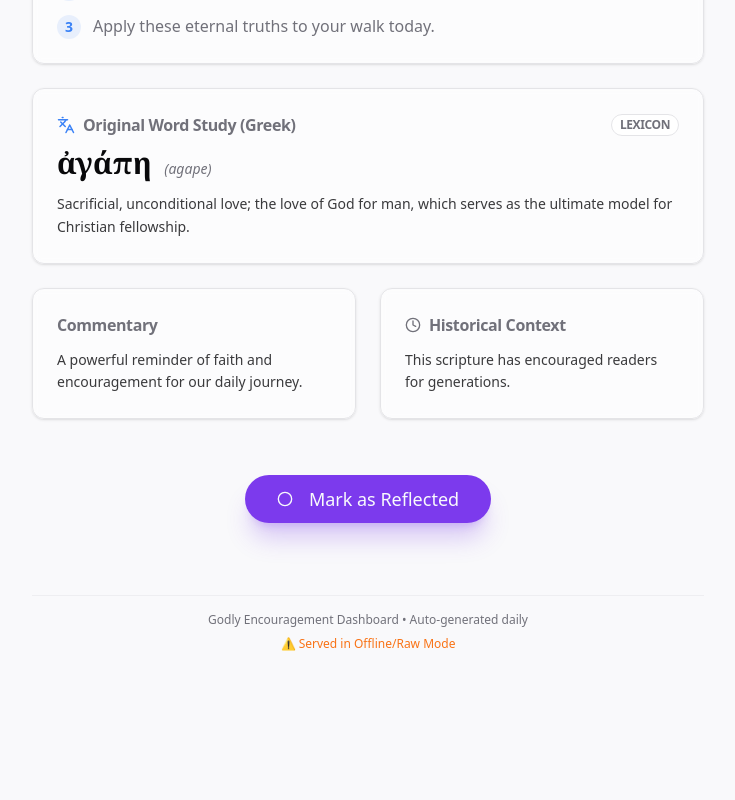
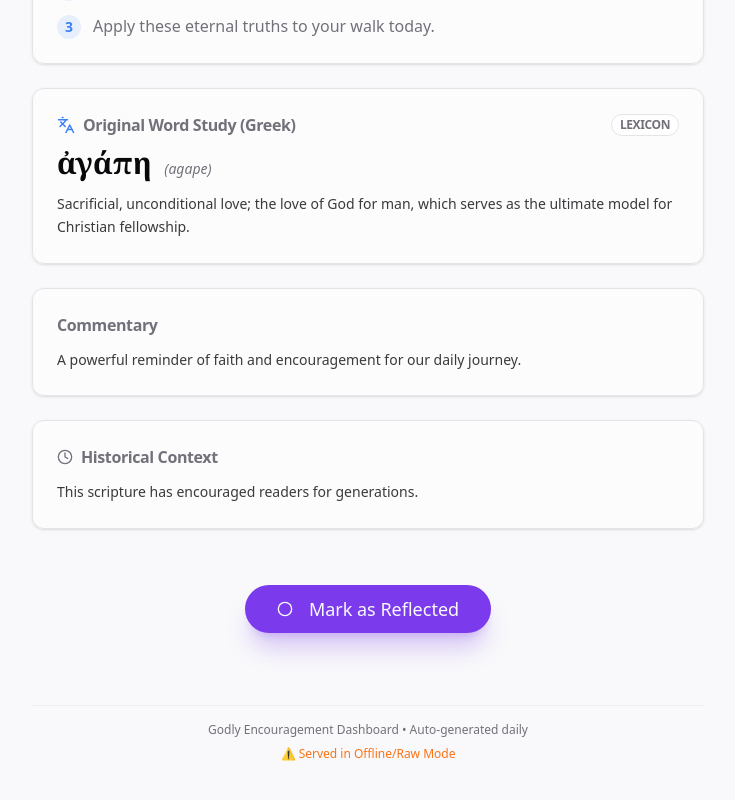
Before and after one commit to isaiahgman/daily-focus-dashboard, a React (Vite) app: page / in a window 1280 px wide. Shown: the part 666-1466 px from the top of the page, without its empty margins (272-1007 px from the left). Before the commit the page ends 1382 px from the top, so only its background shows below. Built offline with nearby package versions, Linux system fonts and the light colour scheme.

Commit message:
make commentary and history cards full width

```diff
--- a/src/App.tsx
+++ b/src/App.tsx
@@ -203,7 +203,7 @@
         )}
 
         {/* Commentary & History */}
-        <div className="grid grid-cols-1 sm:grid-cols-2 gap-6">
+        <div className="flex flex-col gap-6">
           <Card className="border-border bg-card/50 backdrop-blur-sm">
             <CardHeader className="pb-3">
               <CardTitle className="text-base text-muted-foreground flex items-center space-x-2">
```
